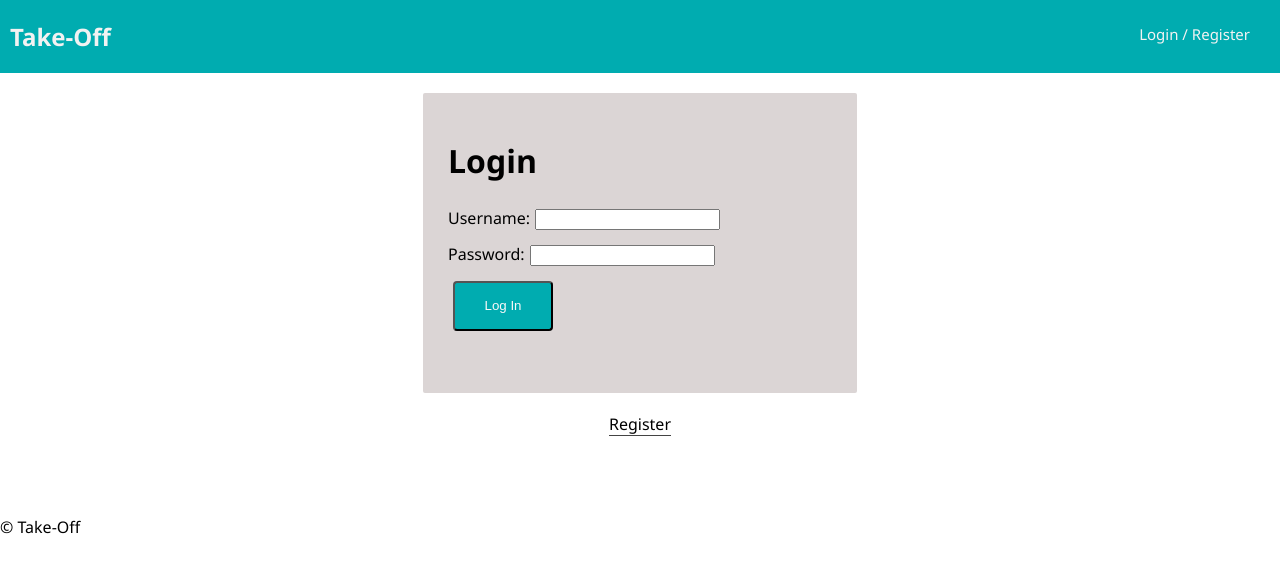
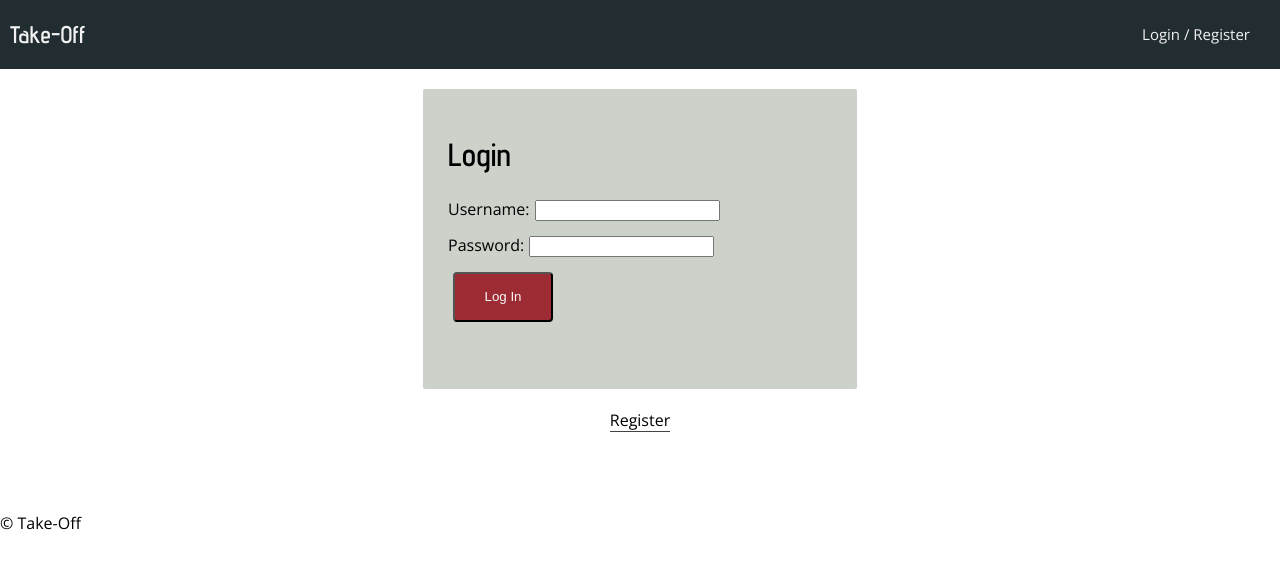
Before and after one commit to team-take-off/Take-Off, a React app: page /#/admin/add_employee in a window 1280 px wide. Built offline with nearby package versions, Linux system fonts and the light colour scheme; no server answers.

Commit message:
Import and apply fonts.

```diff
--- a/src/components/App/App.css
+++ b/src/components/App/App.css
@@ -1,15 +1,18 @@
+/* Import Fonts */
+@import url('https://fonts.googleapis.com/css?family=Advent+Pro:600|Open+Sans');
+
 body {
-    font-family: 'Segoe UI', Tahoma, Geneva, Verdana, sans-serif;
+    font-family: 'Open Sans', sans-serif;
     margin: 0px;
 }
 
 .alert {
-    background-color: #ff4545;
+    background-color: #b5000b;
     margin: 50px;
 }
 
 form {
-    background-color: #dbd5d5;
+    background-color: #ccd1ca;
     width: 30%;
     height: 250px;
     margin: 20px auto;
@@ -23,7 +26,7 @@ input {
 }
 
 .log-in, .log-out, .register {
-  background-color: #00acb0;
+  background-color: #9d2b33;
   border-radius: 4px;
   color: #f8f8f8;
   min-height: 50px;
@@ -33,7 +36,7 @@ input {
 }
 
 .log-in:hover, .log-out:hover, .register:hover {
-  background-color: #008183;
+  background-color: #b5000b;
 }
 
 /* This line makes the "Register" and "Login" buttons look like links */
@@ -47,3 +50,9 @@ input {
     border-bottom:1px solid #444;
     cursor: pointer;
 }
+
+/* Change font for headings */
+h1, h2, h3, h4, h5, h6 {
+    font-family: 'Advent Pro', sans-serif;
+    font-weight: 600;
+}
--- a/src/components/Nav/Nav.css
+++ b/src/components/Nav/Nav.css
@@ -8,13 +8,13 @@
 
 .nav {
   overflow: hidden;
-  background-color: #00acb0;
+  background-color: #222d31;
 }
 
 .nav-link {
   float: left;
   color: #f2f2f2;
-  background-color: #00acb0;
+  background-color: #222d31;
   text-align: center;
   padding: 24px 10px;
   text-decoration: none;
@@ -28,7 +28,7 @@
 }
 
 .nav-link:hover {
-  background-color: #008183;
+  background-color: #9d2b33;
 }
 
 .nav-right {
```
